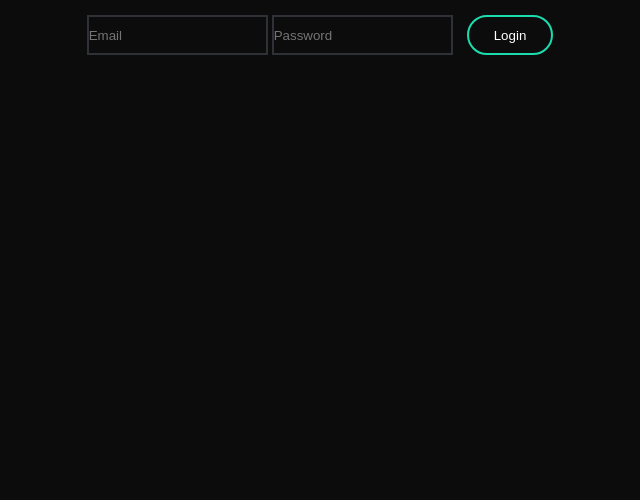
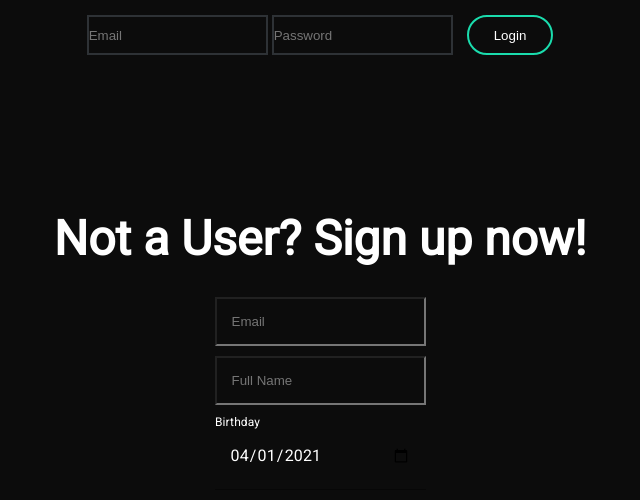
Before and after one commit to dallasclarke/social, a React (Create React App) app: page / in a window 1280 px wide. Shown: the top 500 px of the page, without its empty margins (320-960 px from the left). Built offline with nearby package versions, Linux system fonts and the light colour scheme.

Commit message:
Started registration form on login component and more styling

```diff
--- a/package.json
+++ b/package.json
@@ -3,13 +3,13 @@
   "version": "0.1.0",
   "private": true,
   "dependencies": {
+    "@material-ui/core": "^4.11.3",
     "@testing-library/jest-dom": "^5.11.4",
     "@testing-library/react": "^11.1.0",
     "@testing-library/user-event": "^12.1.10",
     "bootstrap": "^4.6.0",
     "node-sass": "^5.0.0",
     "react": "^17.0.2",
-    "react-bootstrap": "^1.5.2",
     "react-dom": "^17.0.2",
     "react-redux": "^7.2.3",
     "react-scripts": "4.0.3",
--- a/src/components/Login.js
+++ b/src/components/Login.js
@@ -1,4 +1,6 @@
 import React from "react";
+
+import RegisterCard from "./RegisterCard";
 
 function Login() {
   return (
@@ -7,8 +9,8 @@ function Login() {
         <input type="text" placeholder="Email" />
         <input type="text" placeholder="Password" />
         <button>Login</button>
-
       </div>
+        <RegisterCard />
     </div>
   );
 }
--- /dev/null
+++ b/src/components/RegisterCard.js
@@ -0,0 +1,45 @@
+import React from "react";
+
+import TextField from "@material-ui/core/TextField";
+import { createMuiTheme, ThemeProvider } from "@material-ui/core";
+
+const theme = createMuiTheme({
+  palette: {
+    primary: {
+      main: "#1ADCAD",
+    },
+    secondary: {
+      main: "#1ADCAD",
+    },
+    text: {
+      primary: "#FFFFFF",
+      secondary: "#FFFFFF",
+    },
+  },
+});
+
+function RegisterCard() {
+  return (
+    <div className="register-container">
+      <h1>Not a User? Sign up now!</h1>
+      <div className="form">
+        <input type="text" placeholder="Email" />
+        <input type="text" placeholder="Full Name" />
+        <ThemeProvider theme={theme}>
+          <TextField
+            id="date"
+            label="Birthday"
+            type="date"
+            defaultValue="2021-04-01"
+            className="birthday"
+            InputLabelProps={{
+              shrink: true,
+            }}
+          />
+        </ThemeProvider>
+      </div>
+    </div>
+  );
+}
+
+export default RegisterCard;
--- a/src/styles/App.scss
+++ b/src/styles/App.scss
@@ -7,3 +7,4 @@
 
 
 @import "./login";
+@import "./register"
--- /dev/null
+++ b/src/styles/_register.scss
@@ -0,0 +1,28 @@
+.register-container {
+    display: flex;
+    flex-direction: column;
+    color: white;
+    height: 70vh;
+    align-items: center;
+    justify-content: center;
+
+    h1 {
+        font-size: 3rem;
+        font-family: 'Roboto', sans-serif;;
+    }
+}
+
+.form {
+    display: flex;
+    flex-direction: column;
+    padding-top: 30px;
+
+    input {
+        margin-bottom: 10px;
+        padding: 15px;
+    }
+    input:focus {
+        border: solid 3px #1ADCAD;
+        outline: none;
+    }
+}
```
Also changed, not shown: src/styles/_login.scss (line endings or trailing spaces), 1 other file (tests, documents, lock files or other folders).
